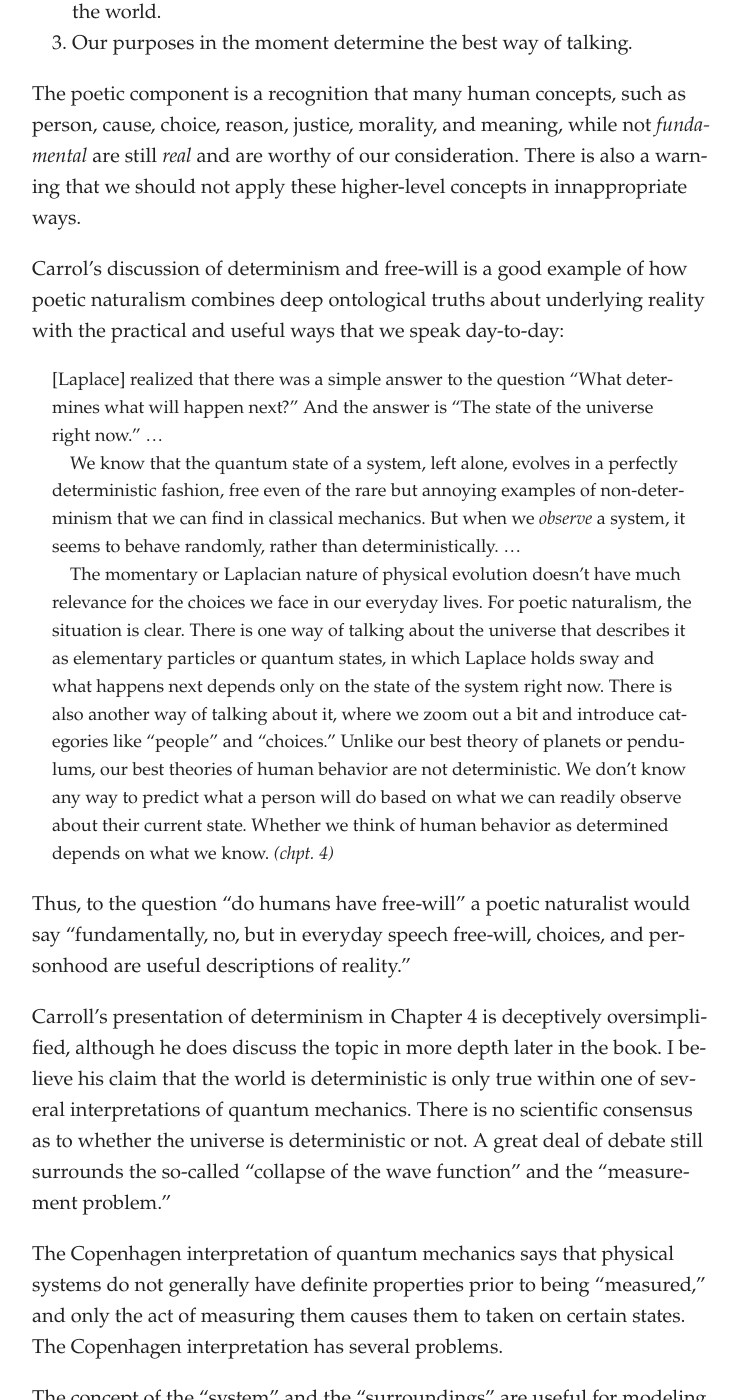
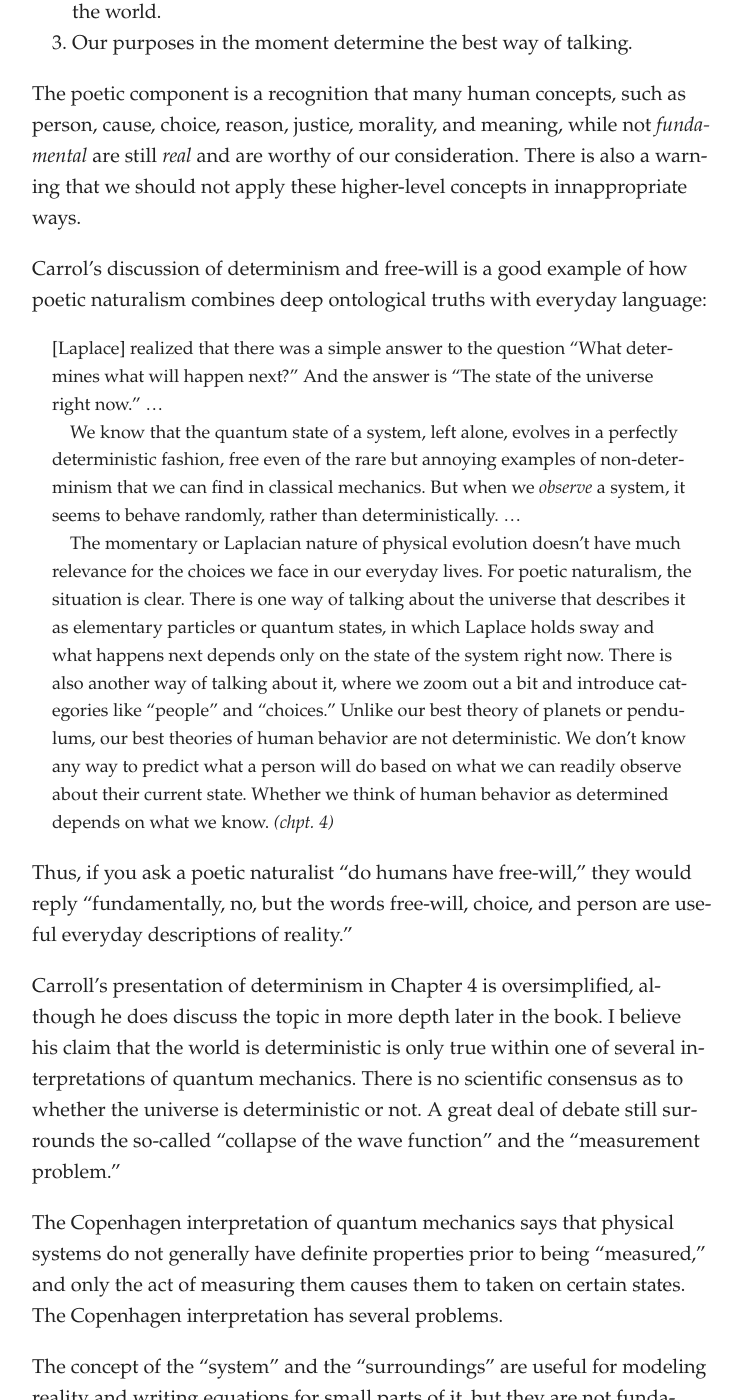
Before and after one commit to artsandmetaphysics/goodlifeodyssey, a Jekyll site: the page built from _documents/the-big-picture.md, in a window 1280 px wide and 1400 px high, scrolled down 518 px. Shown: the whole window, without its empty margins (268-1008 px from the left). Built offline with Jekyll 4.4.1, drawn with Linux system fonts in a browser that asks for light colours; some of the changed text lies outside the part shown.

Commit message:
More cleanup

```diff
--- a/_documents/the-big-picture.md
+++ b/_documents/the-big-picture.md
@@ -25,7 +25,7 @@ The poetic aspect comes to the fore when we start talking about the world:
 
 The poetic component is a recognition that many human concepts, such as person, cause, choice, reason, justice, morality, and meaning, while not *fundamental* are still *real* and are worthy of our consideration.  There is also a warning that we should not apply these higher-level concepts in innappropriate ways.
 
-Carrol’s discussion of determinism and free-will is a good example of how poetic naturalism combines deep ontological truths about underlying reality with the practical and useful ways that we speak day-to-day:
+Carrol’s discussion of determinism and free-will is a good example of how poetic naturalism combines deep ontological truths with everyday language:
 
 <blockquote class="prose">
 <p>[Laplace] realized that there was a simple answer to the question “What determines what will happen next?” And the answer is “The state of the universe right now.” …</p>
@@ -33,9 +33,9 @@ Carrol’s discussion of determinism and free-will is a good example of how poet
 <p>The momentary or Laplacian nature of physical evolution doesn’t have much relevance for the choices we face in our everyday lives.  For poetic naturalism, the situation is clear.  There is one way of talking about the universe that describes it as elementary particles or quantum states, in which Laplace holds sway and what happens next depends only on the state of the system right now.  There is also another way of talking about it, where we zoom out a bit and introduce categories like “people” and “choices.”  Unlike our best theory of planets or pendulums, our best theories of human behavior are not deterministic.  We don’t know any way to predict what a person will do based on what we can readily observe about their current state.  Whether we think of human behavior as determined depends on what we know. <cite>(chpt. 4)</cite></p>
 </blockquote>
 
-Thus, to the question “do humans have free-will” a poetic naturalist would say “fundamentally, no, but in everyday speech free-will, choices, and personhood are useful descriptions of reality.”
+Thus, if you ask a poetic naturalist “do humans have free-will,” they would reply “fundamentally, no, but the words free-will, choice, and person are useful everyday descriptions of reality.”
 
-Carroll’s presentation of determinism in Chapter 4 is deceptively oversimplified, although he does discuss the topic in more depth later in the book.  I believe his claim that the world is deterministic is only true within one of several interpretations of quantum mechanics.  There is no scientific consensus as to whether the universe is deterministic or not.  A great deal of debate still surrounds the so-called “collapse of the wave function” and the “measurement problem.”
+Carroll’s presentation of determinism in Chapter 4 is oversimplified, although he does discuss the topic in more depth later in the book.  I believe his claim that the world is deterministic is only true within one of several interpretations of quantum mechanics.  There is no scientific consensus as to whether the universe is deterministic or not.  A great deal of debate still surrounds the so-called “collapse of the wave function” and the “measurement problem.”
 
 The Copenhagen interpretation of quantum mechanics says that physical systems do not generally have definite properties prior to being “measured,” and only the act of measuring them causes them to taken on certain states.  The Copenhagen interpretation has several problems.
 
@@ -110,7 +110,7 @@ I also like (and agree with) Carroll’s distinction between faith and reason:
 
 ## Part Three: Essence
 
-Carroll claims, in chapter 23, that:
+Carroll claims, in Chapter 23, that:
 
 <blockquote>
 <p>The laws of physics underlying everyday life are completely known.</p>
```
Also changed, not shown: documents/the-big-picture.md (+4 -4 lines).
